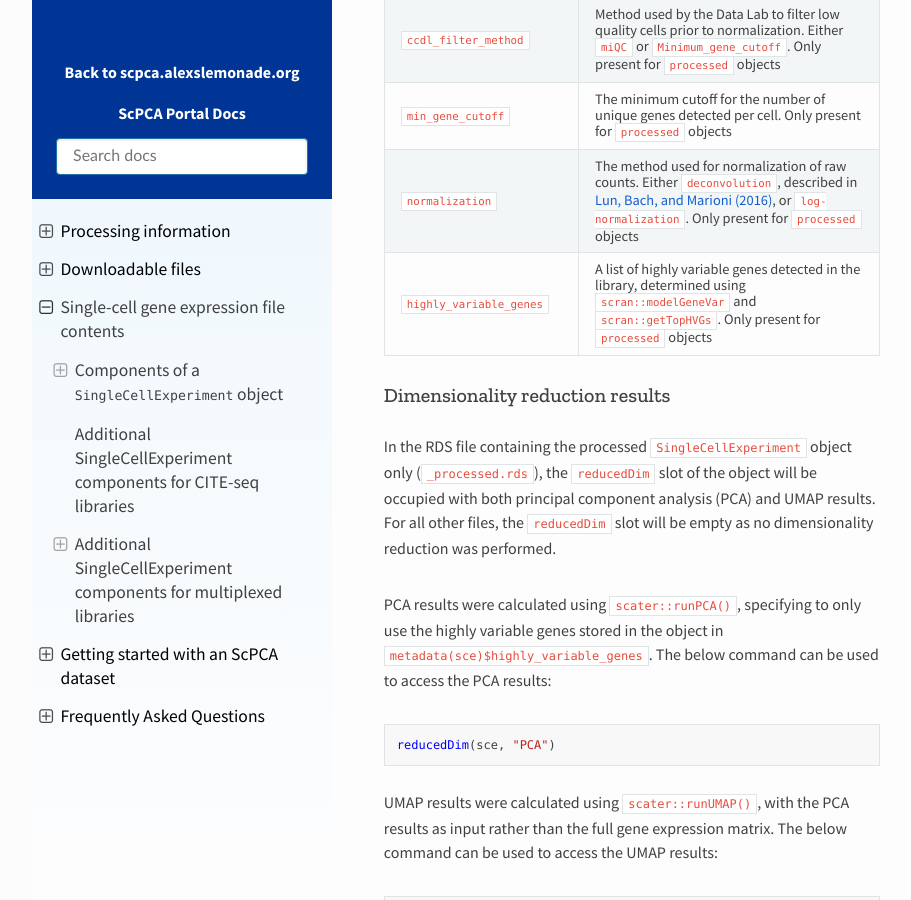
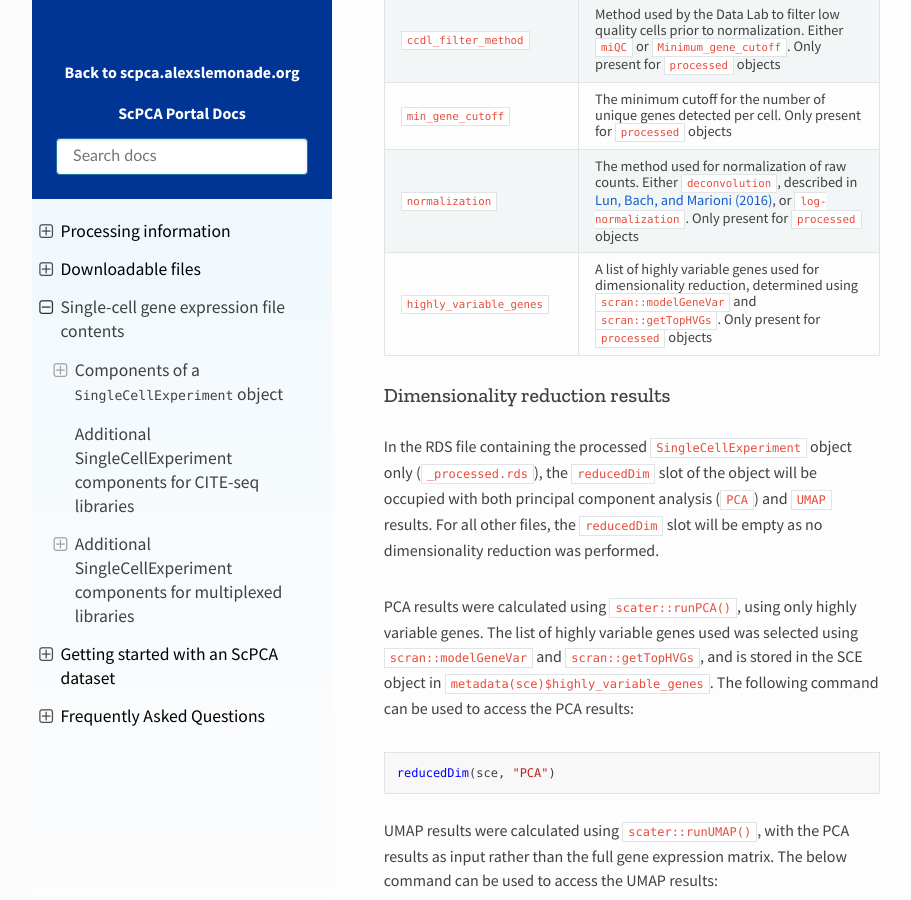
Before and after one commit to DongzeHE/scpca-docs, a Sphinx documentation site: the page built from docs/sce_file_contents.md, in a window 1280 px wide and 900 px high, scrolled down 3940 px. Shown: the whole window, without its empty margins (158-1069 px from the left). Built offline with Sphinx 7.4.7 and the Read the Docs theme 2.0.0, drawn with Linux system fonts in a browser that asks for light colours.

Commit message:
Apply suggestions from code review
Co-authored-by: Joshua Shapiro <josh.shapiro@ccdatalab.org>

````diff
--- a/docs/sce_file_contents.md
+++ b/docs/sce_file_contents.md
@@ -105,15 +105,16 @@ expt_metadata <- metadata(sce)
 | `ccdl_filter_method`        | Method used by the Data Lab to filter low quality cells prior to normalization. Either `miQC` or `Minimum_gene_cutoff`. Only present for `processed` objects |
 | `min_gene_cutoff`        | The minimum cutoff for the number of unique genes detected per cell. Only present for `processed` objects |
 | `normalization`        | The method used for normalization of raw counts. Either `deconvolution`, described in [Lun, Bach, and Marioni (2016)](https://doi.org/10.1186/s13059-016-0947-7), or  `log-normalization`. Only present for `processed` objects |
-| `highly_variable_genes`        | A list of highly variable genes detected in the library, determined using `scran::modelGeneVar` and `scran::getTopHVGs`. Only present for `processed` objects |
+| `highly_variable_genes`        | A list of highly variable genes used for dimensionality reduction, determined using `scran::modelGeneVar` and `scran::getTopHVGs`. Only present for `processed` objects |
 
 ### Dimensionality reduction results
 
-In the RDS file containing the processed `SingleCellExperiment` object only (`_processed.rds`), the `reducedDim` slot of the object will be occupied with both principal component analysis (PCA) and UMAP results.
+In the RDS file containing the processed `SingleCellExperiment` object only (`_processed.rds`), the `reducedDim` slot of the object will be occupied with both principal component analysis (`PCA`) and `UMAP` results.
 For all other files, the `reducedDim` slot will be empty as no dimensionality reduction was performed.
 
-PCA results were calculated using `scater::runPCA()`, specifying to only use the highly variable genes stored in the object in `metadata(sce)$highly_variable_genes`.
-The below command can be used to access the PCA results:
+PCA results were calculated using `scater::runPCA()`, using only highly variable genes.
+The list of highly variable genes used was selected using `scran::modelGeneVar` and `scran::getTopHVGs`, and is stored in the SCE object in `metadata(sce)$highly_variable_genes`.
+The following command can be used to access the PCA results:
 
 ```r
 reducedDim(sce, "PCA")
````
